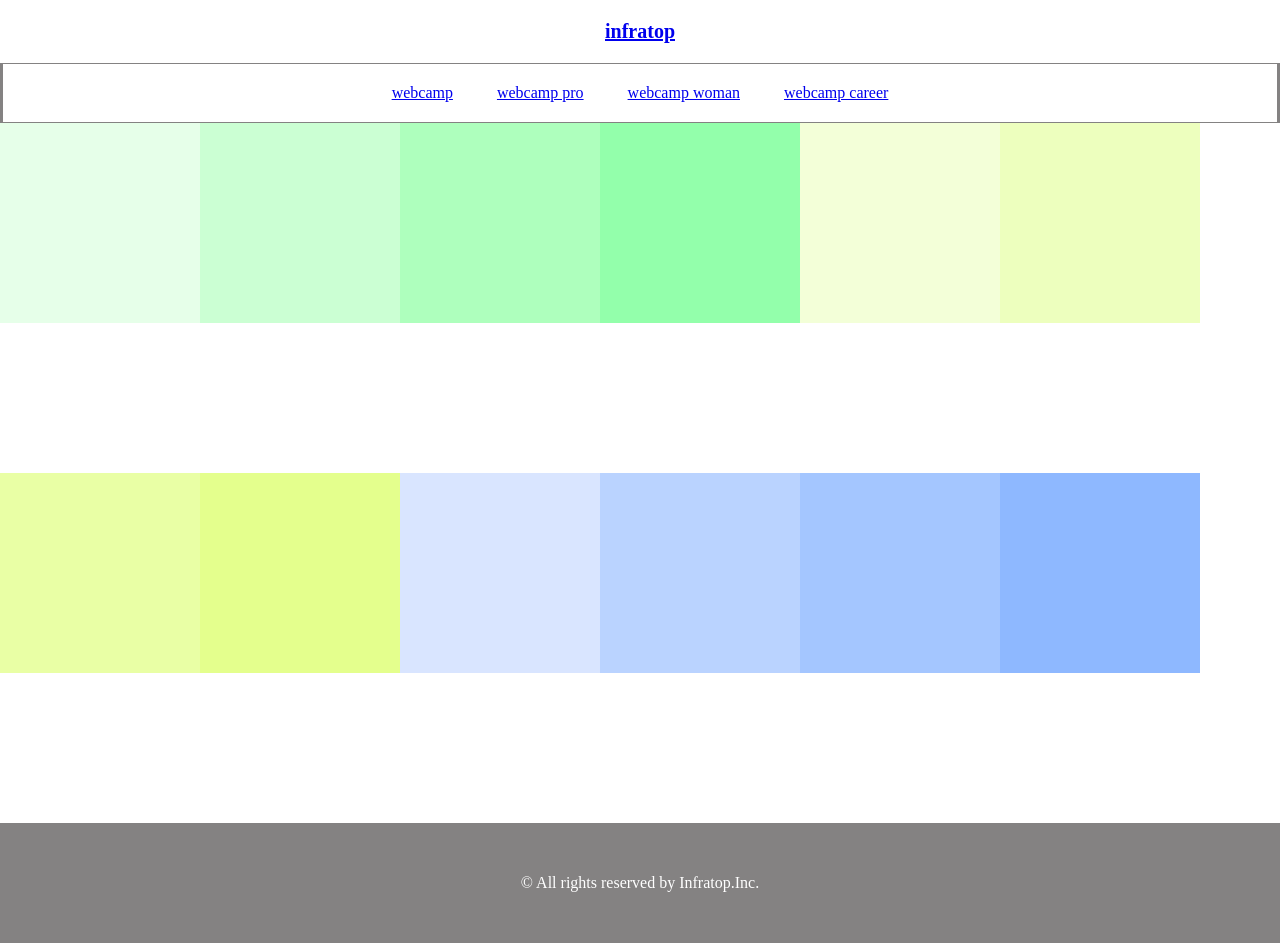
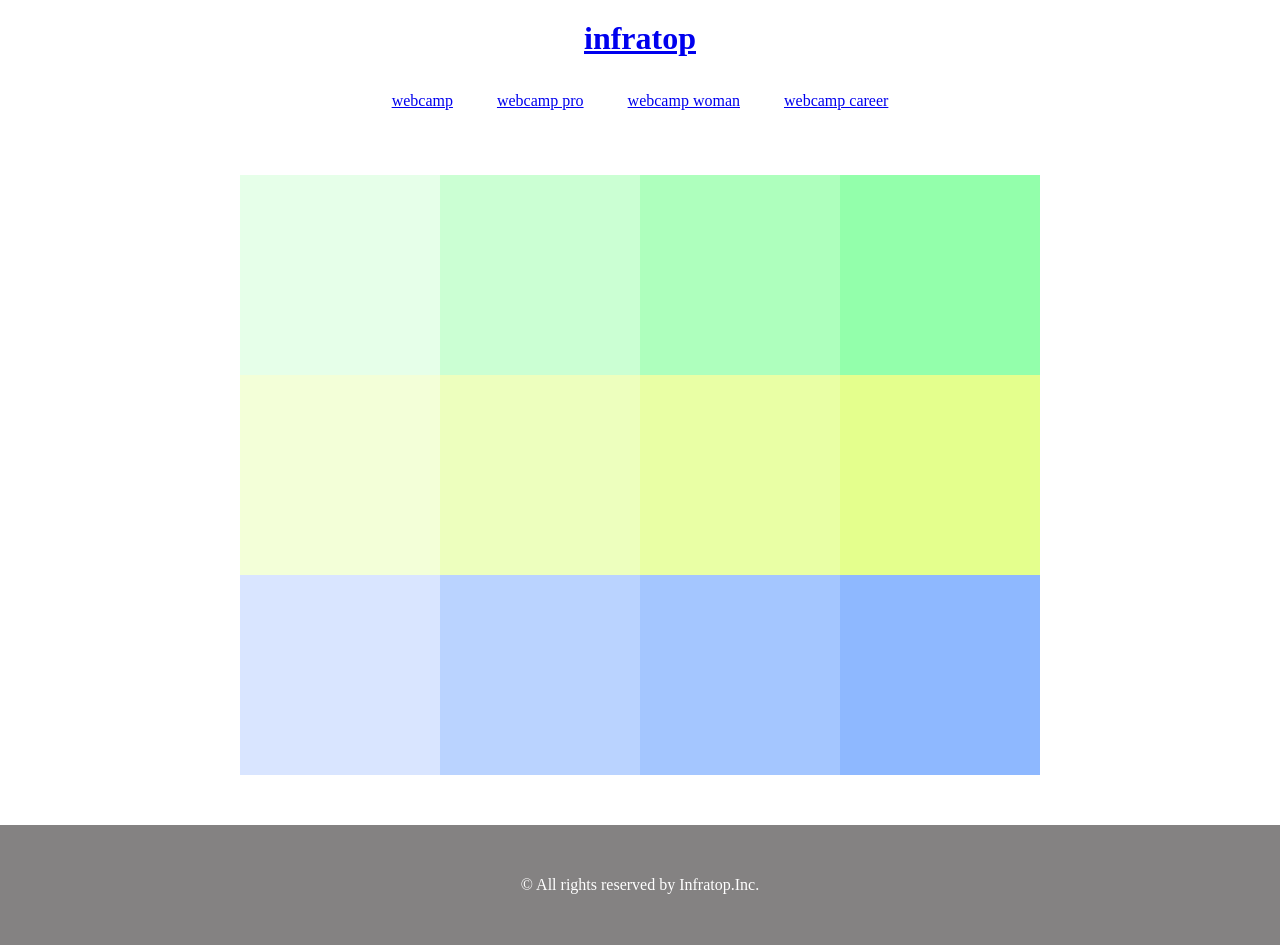
Before and after one commit to YoshikawaMao/HTML-CSS-, a plain HTML site: page chapter5_exercise/index5.html in a window 1280 px wide. Drawn offline with Linux system fonts and the light colour scheme.

Commit message:
[Finish]1-5

```diff
--- a/chapter5_exercise/index5.html
+++ b/chapter5_exercise/index5.html
@@ -8,11 +8,9 @@
 
 <body>
  <header>
-   <h1 class="headline">
-     <a href="https://web-camp.io/">
-    infratop
-    </a>
-   </h1>
+   <h1>
+     <a href="https://web-camp.io/">infratop</a>
+  </h1>
  </header>
 
  <nav>
@@ -32,7 +30,7 @@
    </ul>
  </nav>
 
- <div class="flex">
+ <div class="main">
    <div class="box1"></div>
    <div class="box2"></div>
    <div class="box3"></div>
--- a/chapter5_exercise/style5.css
+++ b/chapter5_exercise/style5.css
@@ -7,22 +7,15 @@
 header {
   width: 100%;
   padding: 20px 0;
-  margin: 0 auto;
   text-align: center;
-}
-
-header .headline {
-  font-size: 20px;
-  padding: 20px auto;
 }
 
 .nav-list {
   text-align: center;
-  padding: 20px 0;
+  padding: 15px 0;
   margin: 0 auto;
-  border: solid #848282;
-  border-top-width: 1px;
-  border-bottom-width: 1px;
+  border-top-width: 1px solid #848282;
+  border-bottom-width: 1px solid #848282;
 }
 
 .nav-list-item {
@@ -31,12 +24,11 @@ header .headline {
   margin: 0 20px;
 }
 
-.flex {
-  width: 100%;
-  height: 700px;
+.main {
+  width: 800px;
+  margin: 50px auto;
   display: flex;
   flex-wrap: wrap;
-  font-size: 0;
 }
 
 .box1 {
```
